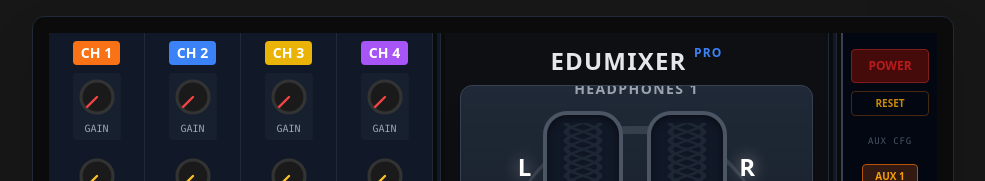
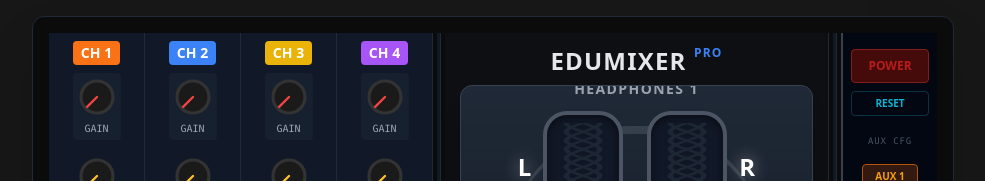
Before and after one commit to gbsmeyer-lab/EduMixer-Pro, a React (Vite) app: page / in a window 1280 px wide. Shown: the top 181 px of the page, without its empty margins (147-1132 px from the left). Built offline with nearby package versions, Linux system fonts and the light colour scheme.

Commit message:
feat: Update master strip reset button style
Changes the styling of the master reset button to use a cyan color scheme instead of yellow. This aligns with the application's updated UI theme.

```diff
--- a/components/MasterStrip.tsx
+++ b/components/MasterStrip.tsx
@@ -44,7 +44,7 @@ export const MasterStrip: React.FC<MasterStripProps> = ({
       {/* Reset Button */}
       <button
         onClick={onReset}
-        className="text-[10px] font-bold px-2 py-1 rounded w-full text-center mt-2 border border-yellow-800/50 text-yellow-600 hover:bg-yellow-900/20 hover:text-yellow-500 hover:border-yellow-600 transition-colors"
+        className="text-[10px] font-bold px-2 py-1 rounded w-full text-center mt-2 border border-cyan-800/50 text-cyan-500 hover:bg-cyan-900/20 hover:text-cyan-400 hover:border-cyan-500 transition-colors"
         title="Reset all faders, knobs, and routing to default"
       >
         RESET
```
